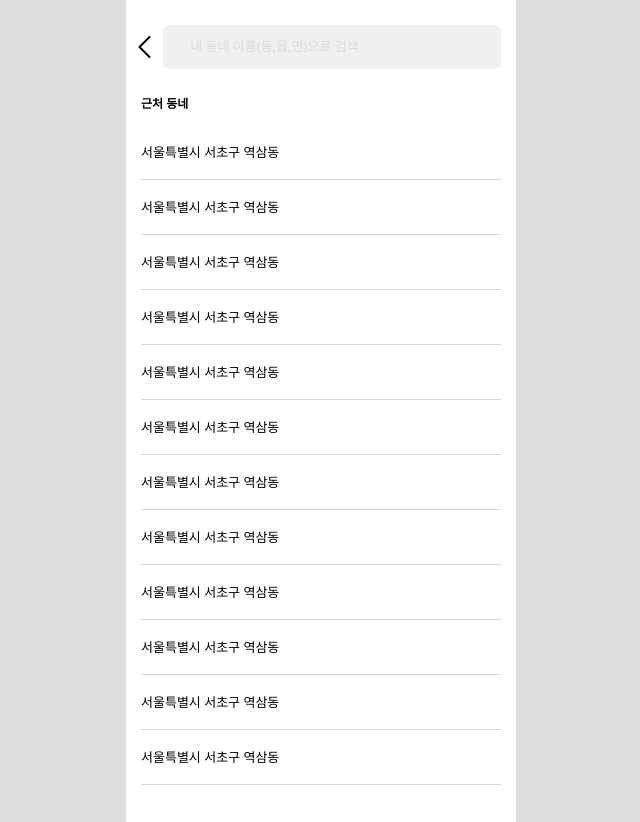
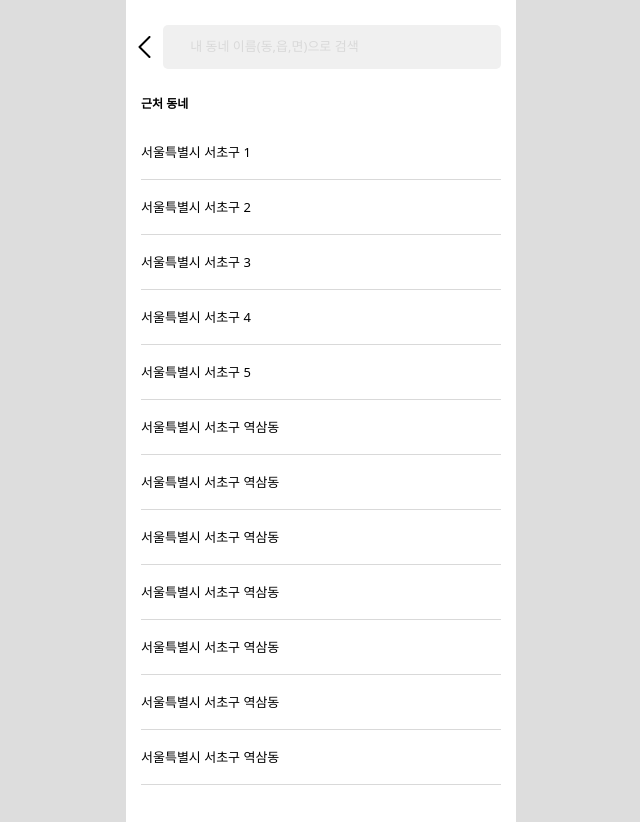
Before and after one commit to doradora523/-Foodit, a React (Create React App) app: page /registerLocation in a window 1280 px wide. Shown: the whole page, without its empty margins (319-959 px from the left). Built offline with nearby package versions, Linux system fonts and the light colour scheme; no server answers.

Commit message:
fix: 머지 후 삭제된 코드 추가

```diff
--- a/src/components/common/navBar/SearchBar.jsx
+++ b/src/components/common/navBar/SearchBar.jsx
@@ -11,7 +11,7 @@ function SearchBar({ placeholder }) {
       <BackButton />
       <input
         placeholder={placeholder}
-        class="w-[100%] mr-[15px] px-[27px] rounded-[5px] bg-[#F0F0F0] placeholder-gray text-[13px]"
+        className="w-[100%] mr-[15px] px-[27px] rounded-[5px] bg-[#F0F0F0] placeholder-gray text-[13px]"
       />
     </div>
   );
--- a/src/components/registerLocationPage/NearLoacation.jsx
+++ b/src/components/registerLocationPage/NearLoacation.jsx
@@ -3,7 +3,7 @@ import React from 'react';
 function NearLoacation({ location, onClick }) {
   return (
     <div
-      class="w-full h-[42px] border-b-[0.5px] border-gray text-[13px] leading-[29px] mb-[13px] cursor-pointer"
+      className="w-full h-[42px] border-b-[0.5px] border-gray text-[13px] leading-[29px] mb-[13px] cursor-pointer"
       onClick={onClick}
     >
       {location}
--- a/src/pages/RegisterLocationPage.jsx
+++ b/src/pages/RegisterLocationPage.jsx
@@ -1,7 +1,6 @@
 import React from 'react';
 import { useNavigate } from 'react-router-dom';
 import CryptoJS from 'crypto-js';
-
 
 import NearLoacation from '../components/registerLocationPage/NearLoacation';
 import SearchBar from '../components/common/navBar/SearchBar';
@@ -10,10 +9,45 @@ import ShowCase from '../components/common/ShowCase';
 import { SEARCH_LOCATION, NEAR_LOCATION } from '../static/constants';
 
 function RegisterLocationPage() {
+  // TODO: 추후 받아온 데이터를 사용할 예정
+  const locationList = [
+    '서울특별시 서초구 1',
+    '서울특별시 서초구 2',
+    '서울특별시 서초구 3',
+    '서울특별시 서초구 4',
+    '서울특별시 서초구 5',
+    '서울특별시 서초구 역삼동',
+    '서울특별시 서초구 역삼동',
+    '서울특별시 서초구 역삼동',
+    '서울특별시 서초구 역삼동',
+    '서울특별시 서초구 역삼동',
+    '서울특별시 서초구 역삼동',
+    '서울특별시 서초구 역삼동',
+    '서울특별시 서초구 역삼동',
+    '서울특별시 서초구 역삼동',
+    '서울특별시 서초구 역삼동',
+    '서울특별시 서초구 역삼동',
+    '서울특별시 서초구 역삼동',
+    '서울특별시 서초구 역삼동',
+    '서울특별시 서초구 역삼동',
+    '서울특별시 서초구 역삼동',
+    '서울특별시 서초구 역삼동',
+    '서울특별시 서초구 역삼동',
+    '서울특별시 서초구 역삼동',
+    '서울특별시 서초구 역삼동',
+    '서울특별시 서초구 역삼동',
+    '서울특별시 서초구 역삼동',
+    '서울특별시 서초구 역삼동',
+    '서울특별시 서초구 역삼동',
+    '서울특별시 서초구 역삼동',
+    '서울특별시 서초구 역삼동',
+  ];
   const REACT_APP_SECRET_KEY = process.env.REACT_APP_SECRET_KEY;
 
   const navigate = useNavigate();
-  const onClick = () => {
+  const onClickLocation = (location) => {
+    const encrypt = CryptoJS.AES.encrypt(location, REACT_APP_SECRET_KEY).toString();
+    localStorage.setItem('registeredLocation', encrypt);
     navigate('/register-complete');
   };
 
@@ -26,28 +60,8 @@ function RegisterLocationPage() {
       <ShowCase
         className="flex flex-col items-center gap-[13px]"
         contents={
-          <>
-            <NearLoacation location={'서울특별시 서초구 역삼동'} onClick={onClick} />
-            <NearLoacation location={'서울특별시 서초구 역삼동'} />
-            <NearLoacation location={'서울특별시 서초구 역삼동'} />
-            <NearLoacation location={'서울특별시 서초구 역삼동'} />
-            <NearLoacation location={'서울특별시 서초구 역삼동'} />
-            <NearLoacation location={'서울특별시 서초구 역삼동'} />
-            <NearLoacation location={'서울특별시 서초구 역삼동'} />
-            <NearLoacation location={'서울특별시 서초구 역삼동'} />
-            <NearLoacation location={'서울특별시 서초구 역삼동'} />
-            <NearLoacation location={'서울특별시 서초구 역삼동'} />
-            <NearLoacation location={'서울특별시 서초구 역삼동'} />
-            <NearLoacation location={'서울특별시 서초구 역삼동'} />
-            <NearLoacation location={'서울특별시 서초구 역삼동'} />
-            <NearLoacation location={'서울특별시 서초구 역삼동'} />
-            <NearLoacation location={'서울특별시 서초구 역삼동'} />
-            <NearLoacation location={'서울특별시 서초구 역삼동'} />
-            <NearLoacation location={'서울특별시 서초구 역삼동'} />
-            <NearLoacation location={'서울특별시 서초구 역삼동'} />
-            <NearLoacation location={'서울특별시 서초구 역삼동'} />
-            <NearLoacation location={'서울특별시 서초구 역삼동'} />
-          </>
+          locationList &&
+          locationList.map((el, id) => <NearLoacation key={id} location={el} onClick={() => onClickLocation(el)} />)
         }
       />
     </div>
```
